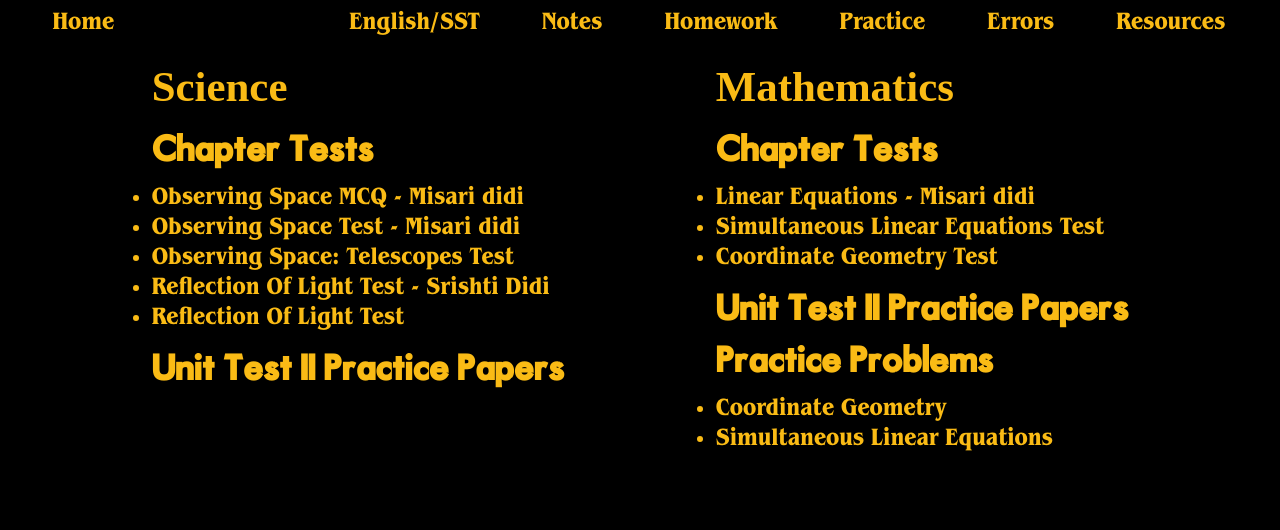
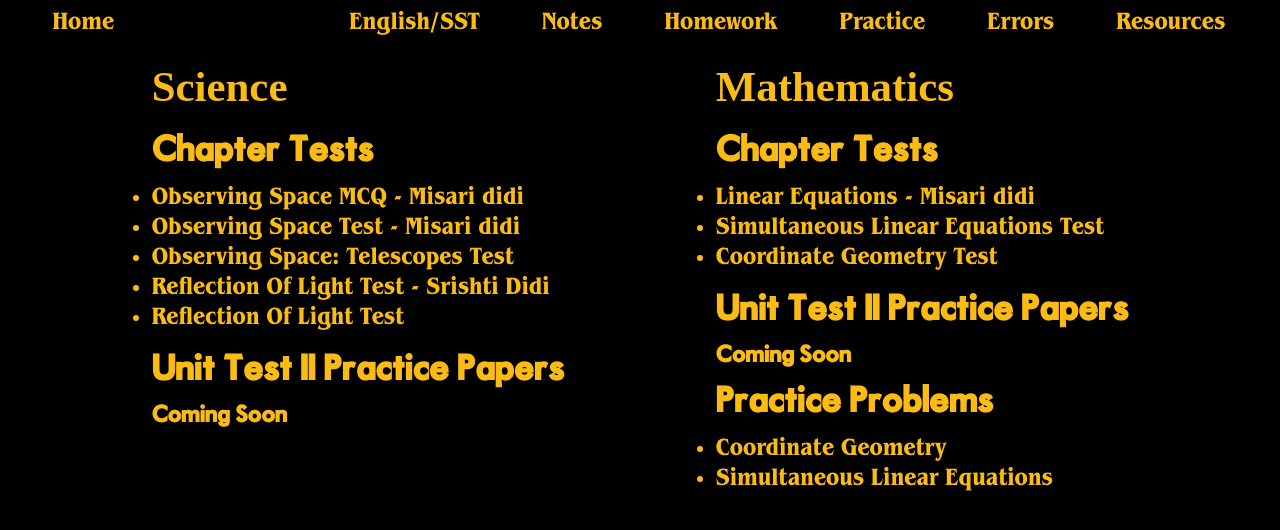
Before and after one commit to DhanushVDPT/sgvnext, a Next.js app: page /practice in a window 1280 px wide. Shown: the top 530 px of the page. Built offline with nearby package versions, Linux system fonts and the light colour scheme; a web font is replaced by a local one.

Commit message:
Update practice.js coming soon

```diff
--- a/pages/practice.js
+++ b/pages/practice.js
@@ -18,6 +18,7 @@ export default function Page() {
                         <li><a target="#" href="https://drive.google.com/file/d/1rbW1vxQpqAqd-8kZWGpVfL21iXbo3iGZ/view?usp=sharing">Reflection Of Light Test</a></li>
                     </ul>
                     <h2>Unit Test II Practice Papers</h2>
+                    <h3>Coming Soon</h3>
                     <ul>
 
                     </ul>
@@ -31,6 +32,7 @@ export default function Page() {
                         <li><a target="#" href="https://drive.google.com/file/d/1LG1H7BJjFJy2d9F_FK9bq0D5ONVlp_Rz/view?usp=sharing">Coordinate Geometry Test</a></li>
                     </ul>
                     <h2>Unit Test II Practice Papers</h2>
+                    <h3>Coming Soon</h3>
                     <ul>
 
                     </ul>
```
